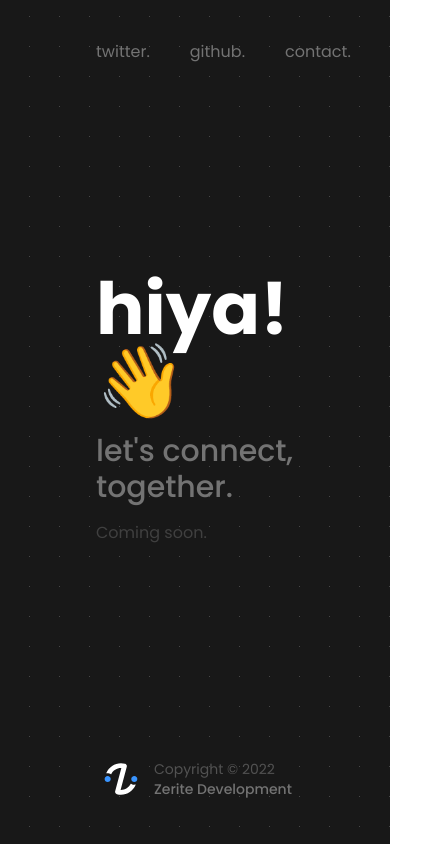
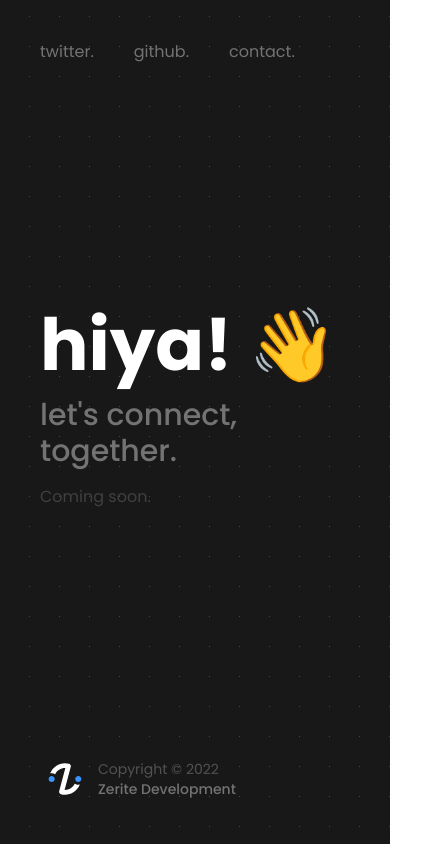
Before and after one commit to hiya-gg/landing, a Next.js app: page / in a window 390 px wide. Shown: the whole page, 447 px wide, since content can reach past the window. Built offline with nearby package versions, Linux system fonts and the light colour scheme.

Commit message:
fix: mobile responsiveness

```diff
--- a/pages/_app.tsx
+++ b/pages/_app.tsx
@@ -3,13 +3,11 @@ import "@fontsource/poppins/400.css";
 import "@fontsource/poppins/500.css";
 import "@fontsource/poppins/700.css";
 import type { AppProps } from "next/app";
-import { NextSeo } from "next-seo";
 import React from "react";
 
 function App({ Component, pageProps }: AppProps) {
   return (
     <>
-      <NextSeo titleTemplate="Hiya! | %s" />
       {/* eslint-disable-next-line react/jsx-props-no-spreading */}
       <Component {...pageProps} />
     </>
--- a/pages/index.tsx
+++ b/pages/index.tsx
@@ -23,7 +23,7 @@ export default function HomePage() {
   return (
     <>
       <NextSeo
-        title="Landing"
+        title="hiya!"
         description="Hiya.gg is a social platform to connect all your accounts together."
       />
 
@@ -35,7 +35,7 @@ export default function HomePage() {
           backgroundSize: "30px 30px",
         }}
       >
-        <div className="flex flex-col justify-between px-24 py-10 text-white">
+        <div className="flex flex-col justify-between p-10 md:px-24 md:py-10 text-white h-full w-full">
           <div className="flex flex-row gap-10">
             {links.map((link) => (
               <Link key={link.label} href={link.href} passHref>
```
